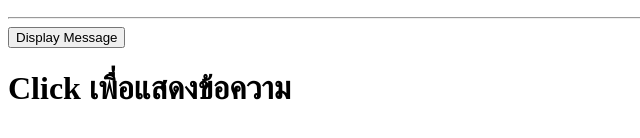
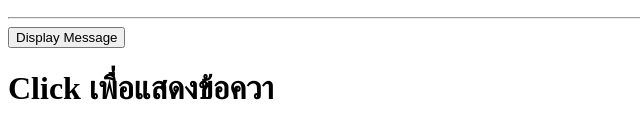
Before and after one commit to nitigan/BasicVueWeek3, a website: page testApp.html in a window 1280 px wide. Shown: the part 470-608 px from the top of the page, 0-640 px from the left. Drawn offline with nearby package versions, Linux system fonts and the light colour scheme.

Commit message:
asdaasfddsa

```diff
--- a/testApp.html
+++ b/testApp.html
@@ -59,7 +59,7 @@
         <hr>
         <div id="app-6">
         <input type="button"  value="Display Message" v-on:click="isHidden = !isHidden">
-        <h1 v-if="!isHidden">Click เพื่อแสดงข้อความ</h1>
+        <h1 v-if="!isHidden">Click เพื่อแสดงข้อควา</h1>
         </div>
 
     <script src="app.js"></script>
```
